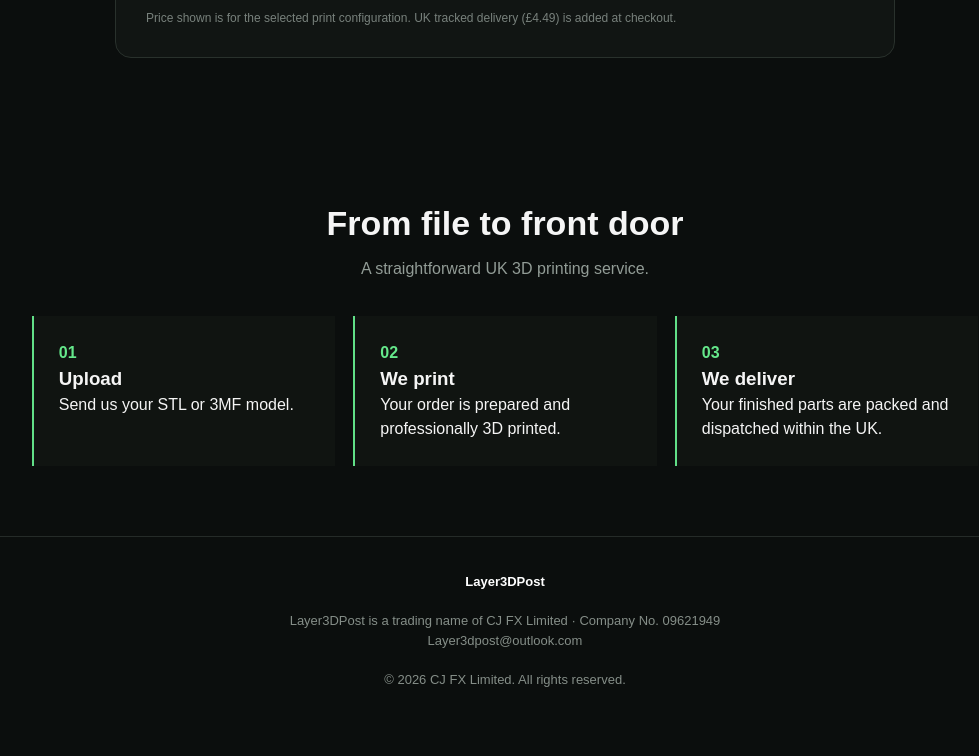
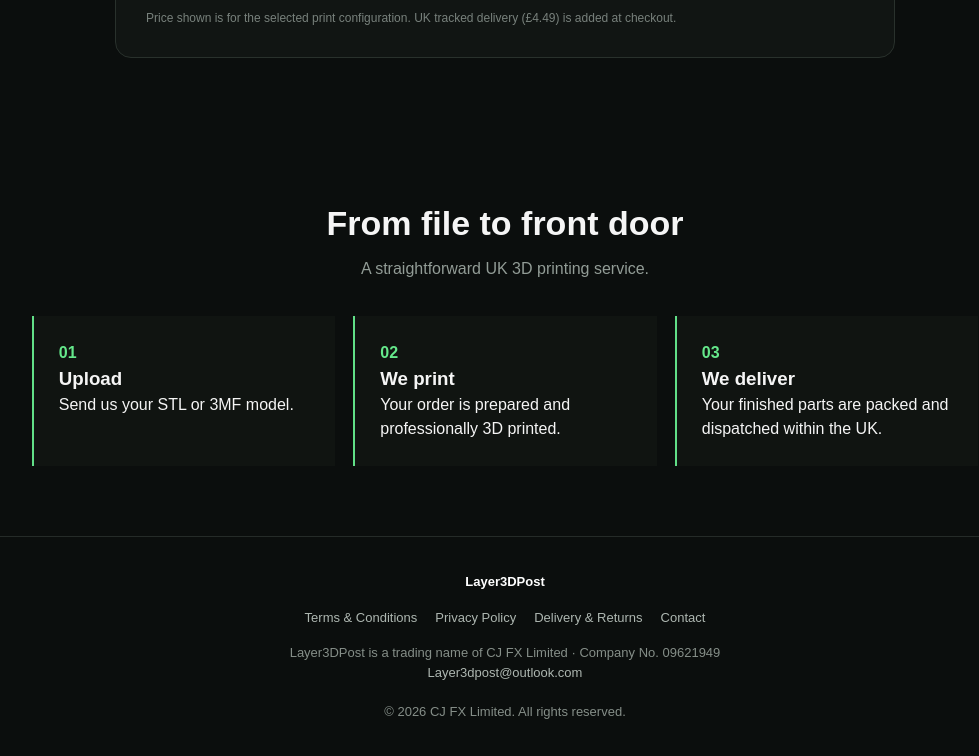
Before and after one commit to cjwfx/layer3dpost, a website: page public/index.html in a window 1280 px wide. Shown: the part 1934-2690 px from the top of the page, without its empty margins (135-1114 px from the left). Before the commit the page ends 2658 px from the top, so only its background shows below. Drawn offline with Linux system fonts and the light colour scheme.

Commit message:
Add policy links to homepage footer

```diff
--- a/public/index.html
+++ b/public/index.html
@@ -319,6 +319,25 @@ footer {
   text-align: center;
 }
 
+.footer-links {
+  display: flex;
+  justify-content: center;
+  flex-wrap: wrap;
+  gap: 10px 18px;
+  margin: 16px 0;
+}
+
+.footer-links a,
+.footer-email {
+  color: #aeb7b1;
+  text-decoration: none;
+}
+
+.footer-links a:hover,
+.footer-email:hover {
+  color: #65e68b;
+}
+
 /* PAYMENT RETURN MESSAGE */
 
 #paymentMessage {
@@ -789,14 +808,24 @@ footer {
     Layer3DPost
   </strong>
 
-  <br><br>
+  <div class="footer-links">
+    <a href="/terms.html">Terms &amp; Conditions</a>
+    <a href="/privacy.html">Privacy Policy</a>
+    <a href="/delivery-returns.html">Delivery &amp; Returns</a>
+    <a href="mailto:Layer3dpost@outlook.com">Contact</a>
+  </div>
 
   Layer3DPost is a trading name of CJ FX Limited
   · Company No. 09621949
 
   <br>
 
-  Layer3dpost@outlook.com
+  <a
+    class="footer-email"
+    href="mailto:Layer3dpost@outlook.com"
+  >
+    Layer3dpost@outlook.com
+  </a>
 
   <br><br>
 
@@ -891,6 +920,7 @@ function saveBasket() {
 
 }
 
+
 /* ----------------------------------------
    PRICE CALCULATOR
 ---------------------------------------- */
@@ -917,6 +947,7 @@ function calculateCurrentPrice() {
 
 }
 
+
 function updatePrice() {
 
   const price =
@@ -928,6 +959,7 @@ function updatePrice() {
     "£" + price.toFixed(2);
 
 }
+
 
 document
   .getElementById("material")
@@ -949,6 +981,7 @@ document
     "input",
     updatePrice
   );
+
 
 /* ----------------------------------------
    ADD PART TO BASKET
@@ -1156,6 +1189,7 @@ async function addToBasket() {
 
 }
 
+
 /* ----------------------------------------
    DRAW BASKET
 ---------------------------------------- */
@@ -1300,6 +1334,7 @@ function updateBasket() {
 
 }
 
+
 /* ----------------------------------------
    REMOVE ITEM
 ---------------------------------------- */
@@ -1316,6 +1351,7 @@ function removeBasketItem(index) {
   updateBasket();
 
 }
+
 
 /* ----------------------------------------
    OPEN / CLOSE BASKET
@@ -1334,6 +1370,7 @@ function openBasket() {
 
 }
 
+
 function closeBasket() {
 
   document
@@ -1344,6 +1381,7 @@ function closeBasket() {
     "none";
 
 }
+
 
 document
   .getElementById(
@@ -1362,6 +1400,7 @@ document
     }
   );
 
+
 /* ----------------------------------------
    STRIPE CHECKOUT
 ---------------------------------------- */
@@ -1455,6 +1494,7 @@ async function basketCheckout() {
 
 }
 
+
 /* ----------------------------------------
    PAYMENT RETURN
 ---------------------------------------- */
@@ -1527,6 +1567,7 @@ function handlePaymentReturn() {
 
 }
 
+
 /* ----------------------------------------
    SAFE TEXT OUTPUT
 ---------------------------------------- */
@@ -1562,6 +1603,7 @@ function escapeHtml(value) {
 
 }
 
+
 /* ----------------------------------------
    START PAGE
 ---------------------------------------- */
```
